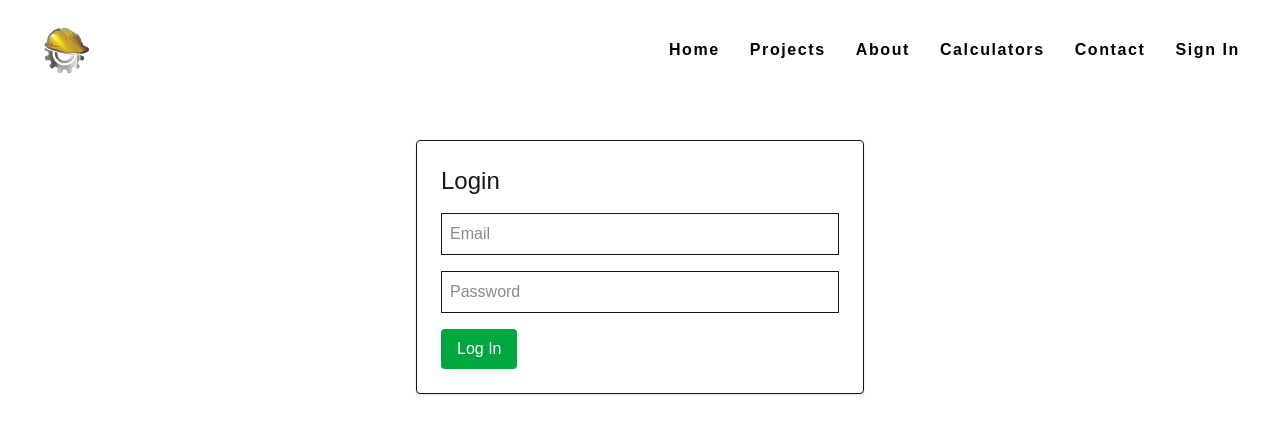
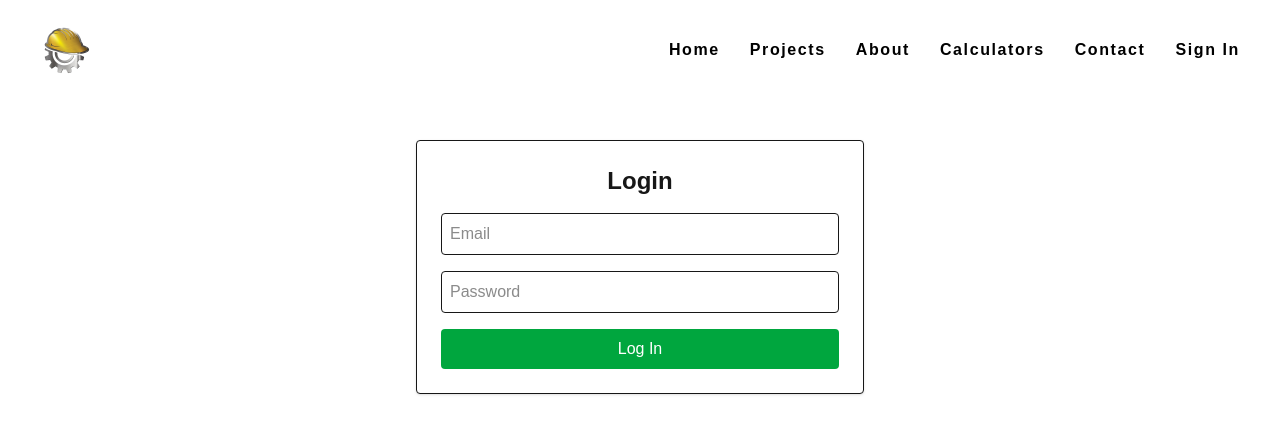
Before and after one commit to karart1981/construction-company-next, a Next.js app: page /login in a window 1280 px wide. Shown: the top 434 px of the page. Built offline with nearby package versions, Linux system fonts and the light colour scheme.

Commit message:
I corrected bags

```diff
--- a/src/app/login/page.tsx
+++ b/src/app/login/page.tsx
@@ -1,24 +1,46 @@
 'use client';
+
 import { useRouter } from 'next/navigation';
-import { useEffect, useState } from 'react';
-import { getSessionUser} from '@/utils/session';
+import { useEffect, useState, ChangeEvent, FormEvent } from 'react';
+import { getSessionUser } from '@/utils/session';
+
+// Define the structure of the form state
+interface FormState {
+  email: string;
+  password: string;
+}
+
+// Define the structure of the user object
+export interface User {
+  name: string;
+  email: string;
+  password: string;
+  token?: string;
+}
 
 export default function LoginPage() {
-  const [form, setForm] = useState({ email: '', password: '' });
+  const [form, setForm] = useState<FormState>({ email: '', password: '' });
   const router = useRouter();
-  const [error, setError] = useState('');
+  const [error, setError] = useState<string>('');
 
+  // Redirect to profile if user is already logged in
   useEffect(() => {
-    if (getSessionUser()) {
+    const user = getSessionUser();
+    if (user) {
       router.push('/profile');
     }
-  }, []);
+  }, [router]);
 
-  const handleChange = (e: any) => setForm({ ...form, [e.target.name]: e.target.value });
+  // Handle input changes
+  const handleChange = (e: ChangeEvent<HTMLInputElement>) => {
+    setForm({ ...form, [e.target.name]: e.target.value });
+  };
 
-  const handleSubmit = (e: any) => {
+  // Handle form submission
+  const handleSubmit = (e: FormEvent<HTMLFormElement>) => {
     e.preventDefault();
-    const storedUser = getSessionUser();
+
+    const storedUser = getSessionUser() as User | null;
 
     if (
       storedUser &&
@@ -32,13 +54,34 @@ export default function LoginPage() {
   };
 
   return (
-    <div className="max-w-md mx-auto mt-10 p-6 border rounded shadow">
-      <h2 className="text-2xl mb-4">Login</h2>
+    <div className="max-w-md mx-auto mt-10 p-6 border rounded shadow bg-white">
+      <h2 className="text-2xl mb-4 font-semibold text-center">Login</h2>
       <form onSubmit={handleSubmit} className="space-y-4">
-        <input name="email" type="email" placeholder="Email" onChange={handleChange} className="w-full p-2 border" required />
-        <input name="password" type="password" placeholder="Password" onChange={handleChange} className="w-full p-2 border" required />
-        <button type="submit" className="bg-green-600 text-white px-4 py-2 rounded">Log In</button>
-        {error && <p className="text-red-600">{error}</p>}
+        <input
+          name="email"
+          type="email"
+          placeholder="Email"
+          value={form.email}
+          onChange={handleChange}
+          className="w-full p-2 border rounded"
+          required
+        />
+        <input
+          name="password"
+          type="password"
+          placeholder="Password"
+          value={form.password}
+          onChange={handleChange}
+          className="w-full p-2 border rounded"
+          required
+        />
+        <button
+          type="submit"
+          className="bg-green-600 text-white px-4 py-2 rounded w-full hover:bg-green-700 transition"
+        >
+          Log In
+        </button>
+        {error && <p className="text-red-600 text-sm">{error}</p>}
       </form>
     </div>
   );
--- a/src/utils/session.ts
+++ b/src/utils/session.ts
@@ -1,23 +1,31 @@
-export const setSessionUser = (user: any) => {
+// src/utils/session.ts
+
+export interface User {
+  name: string;
+  email: string;
+  token?: string; // Add other fields as needed
+}
+
+export const setSessionUser = (user: User): void => {
   if (typeof window !== 'undefined') {
     sessionStorage.setItem('user', JSON.stringify(user));
   }
 };
 
-export const getSessionUser = (): any | null => {
+export const getSessionUser = (): User | null => {
   if (typeof window !== 'undefined') {
     const user = sessionStorage.getItem('user');
-    return user ? JSON.parse(user) : null;
+    return user ? JSON.parse(user) as User : null;
   }
   return null;
 };
 
 export const isUserLoggedIn = (): boolean => {
   const user = getSessionUser();
-  return !!user && !!user.token; // Adjust based on your expected user structure
+  return !!user && !!user.token;
 };
 
-export const logoutUser = () => {
+export const logoutUser = (): void => {
   if (typeof window !== 'undefined') {
     sessionStorage.removeItem('user');
   }
```
